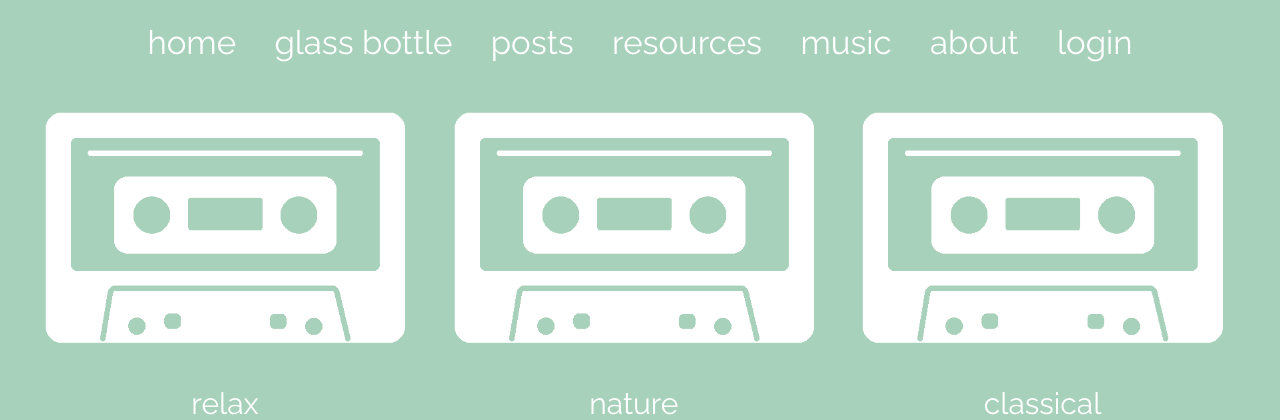
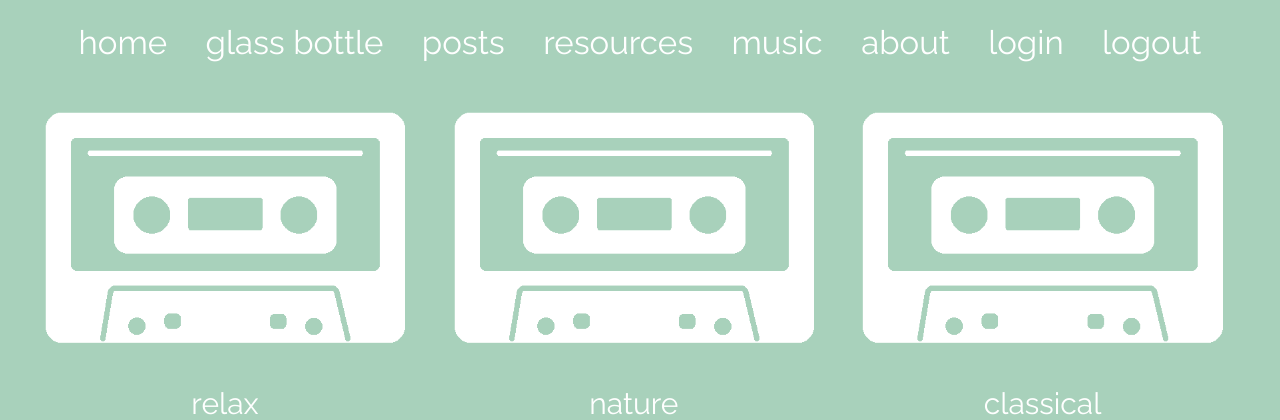
Before and after one commit to cssi-atx-2018/EVALution, a Python web app: template templates/music.html in a window 1280 px wide. Shown: the top 420 px of the page. Run offline with Jinja, Linux system fonts and the light colour scheme; the template is opened without the code that fills it: most values are stand-ins (such as "Sample title", 1, 10 or a date in 2020).

```diff
--- a/main.py
+++ b/main.py
@@ -4,6 +4,7 @@ the main page template, the glass bottle template'''
 import webapp2
 import os
 import jinja2
+import time
 
 from google.appengine.api import users
 from models import Post
@@ -48,9 +49,10 @@ class PostHandler(webapp2.RequestHandler):
         text = self.request.get("entry")
         post = Post(post_content=text, post_user_id="")
         post.put()
-
+        time.sleep(.1)
         posts = Post.query().fetch()
         post_template = jinja_env.get_template("templates/posts.html")
+
         self.response.write(post_template.render({"login_url": login_url, "logout_url": logout_url, "posts": posts}))
 
 class LoginHandler(webapp2.RequestHandler):
--- a/templates/music.html
+++ b/templates/music.html
@@ -13,7 +13,8 @@
       <a href="/resources">resources</a>
       <a href="/music">music</a>
       <a href="/about">about</a>
-      <a href="/login">login</a>
+      <a id="login_button" href="{{login_url}}">login</a>
+      <a id="logout_button" href="{{logout_url}}">logout</a>
     </nav>
   </head>
   <body>
--- a/templates/posts.html
+++ b/templates/posts.html
@@ -16,7 +16,6 @@
       <a id="login_button" href="{{login_url}}">login</a>
       <a id="logout_button" href="{{logout_url}}">logout</a>
     </nav>
-
     {% for post in posts %}
       <div class = 'img'>
       {{post.post_content}}
```
Also changed, not shown: images/clouds.png (added).
